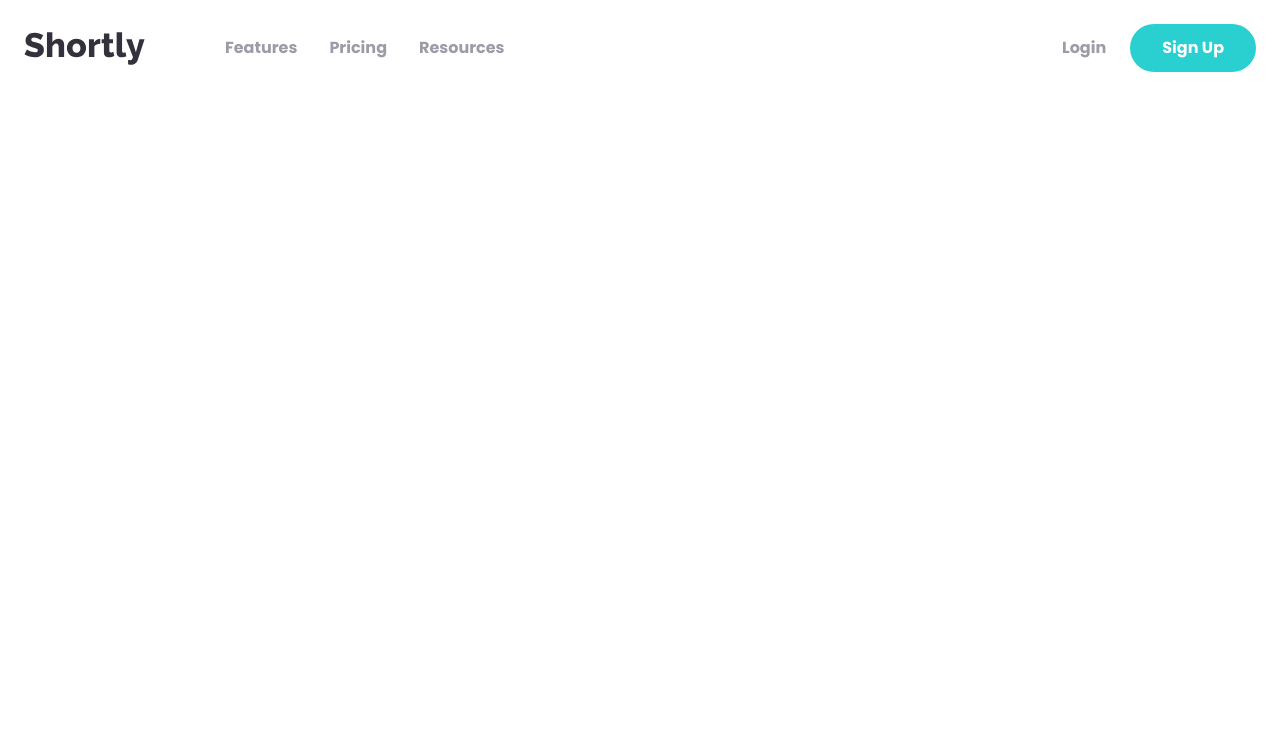
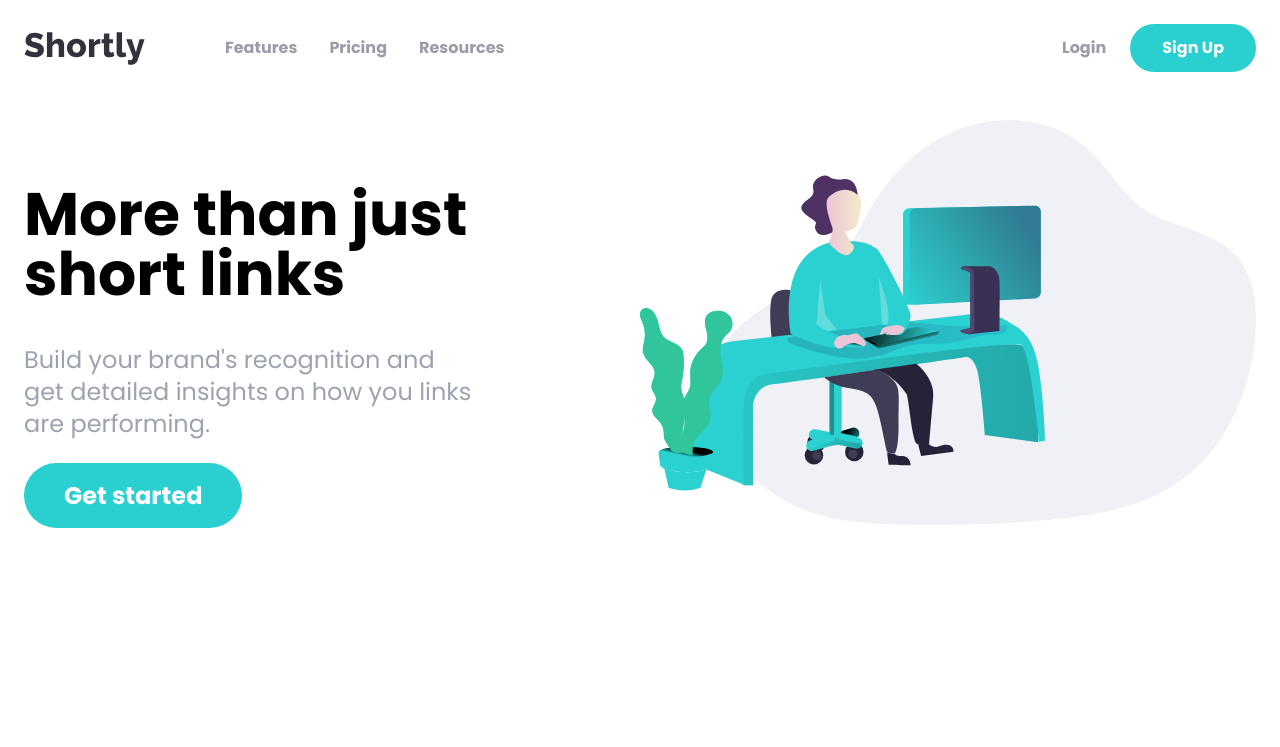
Before and after one commit to CharlesMariga/Shortly, a website: page index.html in a window 1280 px wide. Drawn offline with Linux system fonts and the light colour scheme.

Commit message:
feat: hero

```diff
--- a/index.html
+++ b/index.html
@@ -59,5 +59,38 @@
 
       <!-- TODO: MObile menu -->
     </nav>
+
+    <!-- Hero section -->
+    <section id="hero">
+      <!-- Hero container -->
+      <div class="container mx-auto flex flex-col-reverse p-6 lg:flex-row">
+        <!-- Content container -->
+        <div class="mb-44 flex flex-col space-y-10 lg:mt-16 lg:w-1/2 xl:mb-52">
+          <h1
+            class="text-center text-5xl font-bold lg:max-w-md lg:text-left lg:text-6xl"
+          >
+            More than just short links
+          </h1>
+          <p
+            class="text-center text-2xl text-gray-400 lg:max-w-md lg:text-left"
+          >
+            Build your brand's recognition and get detailed insights on how you
+            links are performing.
+          </p>
+          <div class="mx-auto lg:mx-0">
+            <a
+              href=""
+              class="rounded-full bg-cyan py-5 px-10 text-2xl font-bold text-white hover:opacity-70 lg:py-4"
+              >Get started</a
+            >
+          </div>
+        </div>
+
+        <!-- Image -->
+        <div class="mx-auto mb-24 md:w-180 lg:mb-0 lg:w-1/2">
+          <img src="images/illustration-working.svg" alt="" />
+        </div>
+      </div>
+    </section>
   </body>
 </html>
```
Also changed, not shown: css/style.css.
